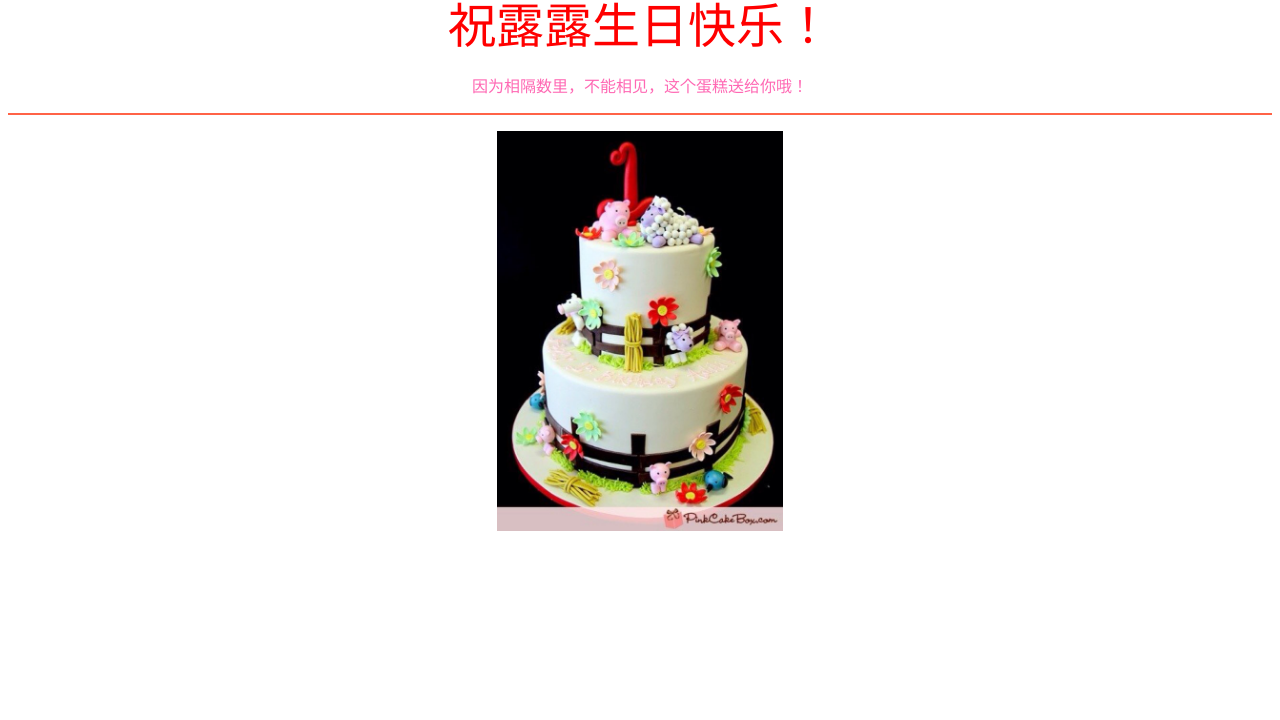
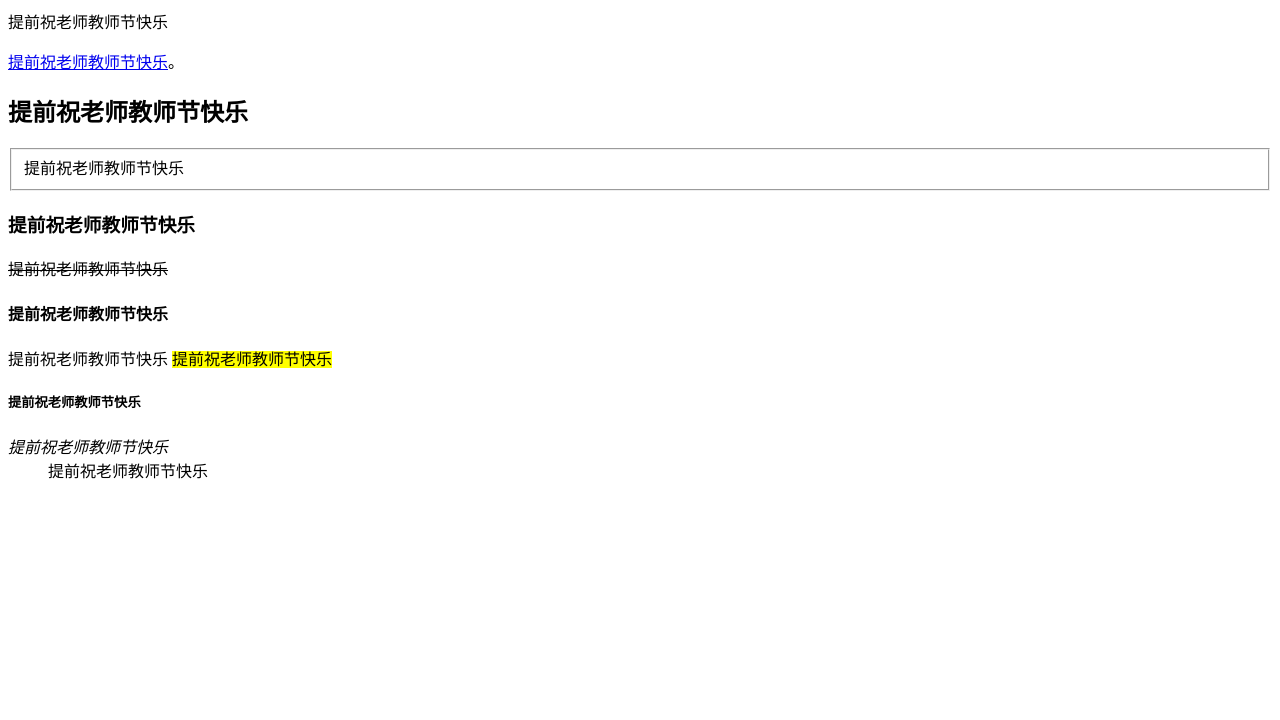
Before and after one commit to SMJ666/SMJ666.github.io, a plain HTML site: page Home/index.html in a window 1280 px wide. Shown: the part 80-800 px from the top of the page. Drawn offline with Linux system fonts and the light colour scheme.

Commit message:
Initial commit

```diff
--- a/Home/index.html
+++ b/Home/index.html
@@ -2,17 +2,24 @@
 <html>
 	<head>
 		<meta charset="utf-8" />
-		<title>宋宋的祝福</title>
+		<title></title>
 	</head>
 	<body>
-		<p align="middle"><font face="微软雅黑" color="aqua" size="5">这是来自洁檬的祝福</font></p>
-		<p align="middle"\><font face="楷体" color="red" size="7">祝露露生日快乐！</font>
-		<p align="center"><font face="宋体" color="hotpink">因为相隔数里，不能相见，这个蛋糕送给你哦！</font></p>
-		<span>
-			<hr color="tomato" />
-		</span>
-		<p align="middle">
-	    <img src="img/timg.jpg" sizes="any" height="400px"/>
+	<h1>提前祝老师教师节快乐</h1>
+		<p>提前祝老师教师节快乐</p>
+		<p>
+			<a href="http://jiaoshi.zk008.com/">提前祝老师教师节快乐</a>。
 		</p>
+
+		<h2>提前祝老师教师节快乐</h2>
+		<fieldset>提前祝老师教师节快乐</fieldset>
+		<h3>提前祝老师教师节快乐</h3>
+		<del>提前祝老师教师节快乐</del>
+		<h4>提前祝老师教师节快乐</h4>
+		<keygen />提前祝老师教师节快乐
+		<mark>提前祝老师教师节快乐</mark>
+		<h5>提前祝老师教师节快乐</h5>
+		<i>提前祝老师教师节快乐</i>
+		<dd>提前祝老师教师节快乐</dd>
 	</body>
 </html>
```
